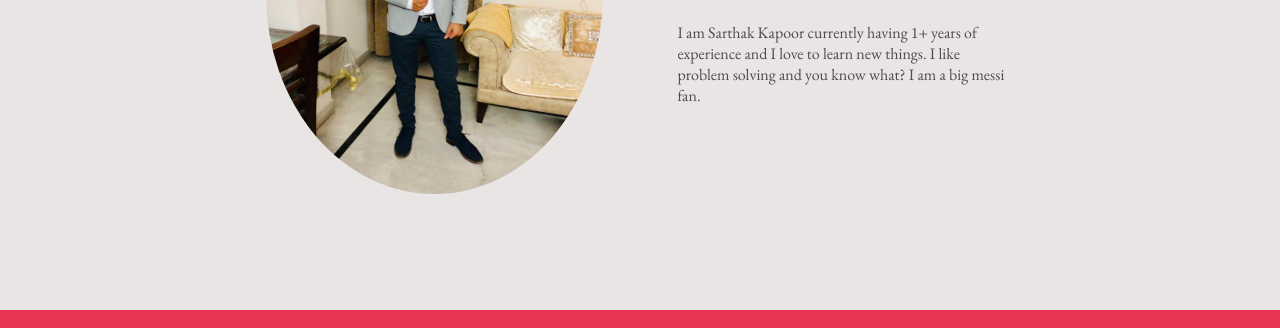
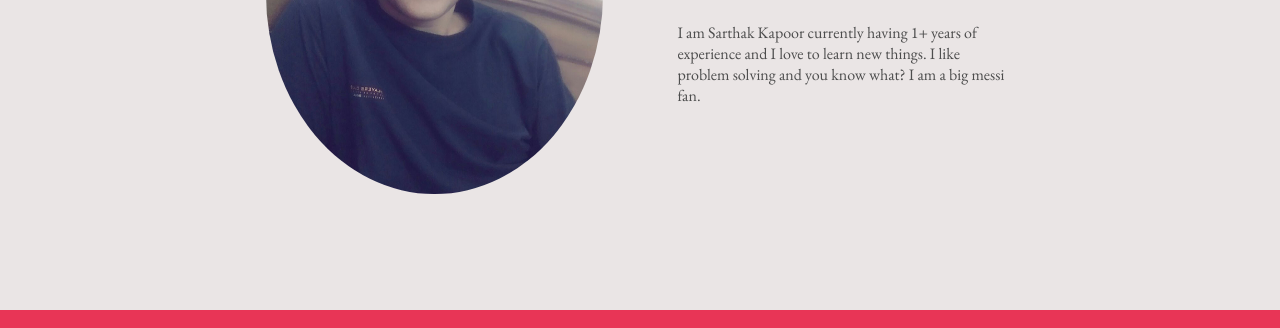
Before and after one commit to SarthakSam/sarthak-cv, a plain HTML site: page index.html in a window 1280 px wide. Shown: the part 384-712 px from the top of the page. Drawn offline with nearby package versions, Linux system fonts and the light colour scheme.

Commit message:
Feat: my image  changed

```diff
--- a/index.html
+++ b/index.html
@@ -31,7 +31,7 @@
         </header>
         <main class="home page">
             <aside class="profile-image">
-                <img src="./images/sarthak-kapoor.jpeg" alt="">
+                <img src="./images/sarthak-kapoor.jpg" alt="">
             </aside>
             <section class="about-me">
                 <h1>Hello,</h1>
```
